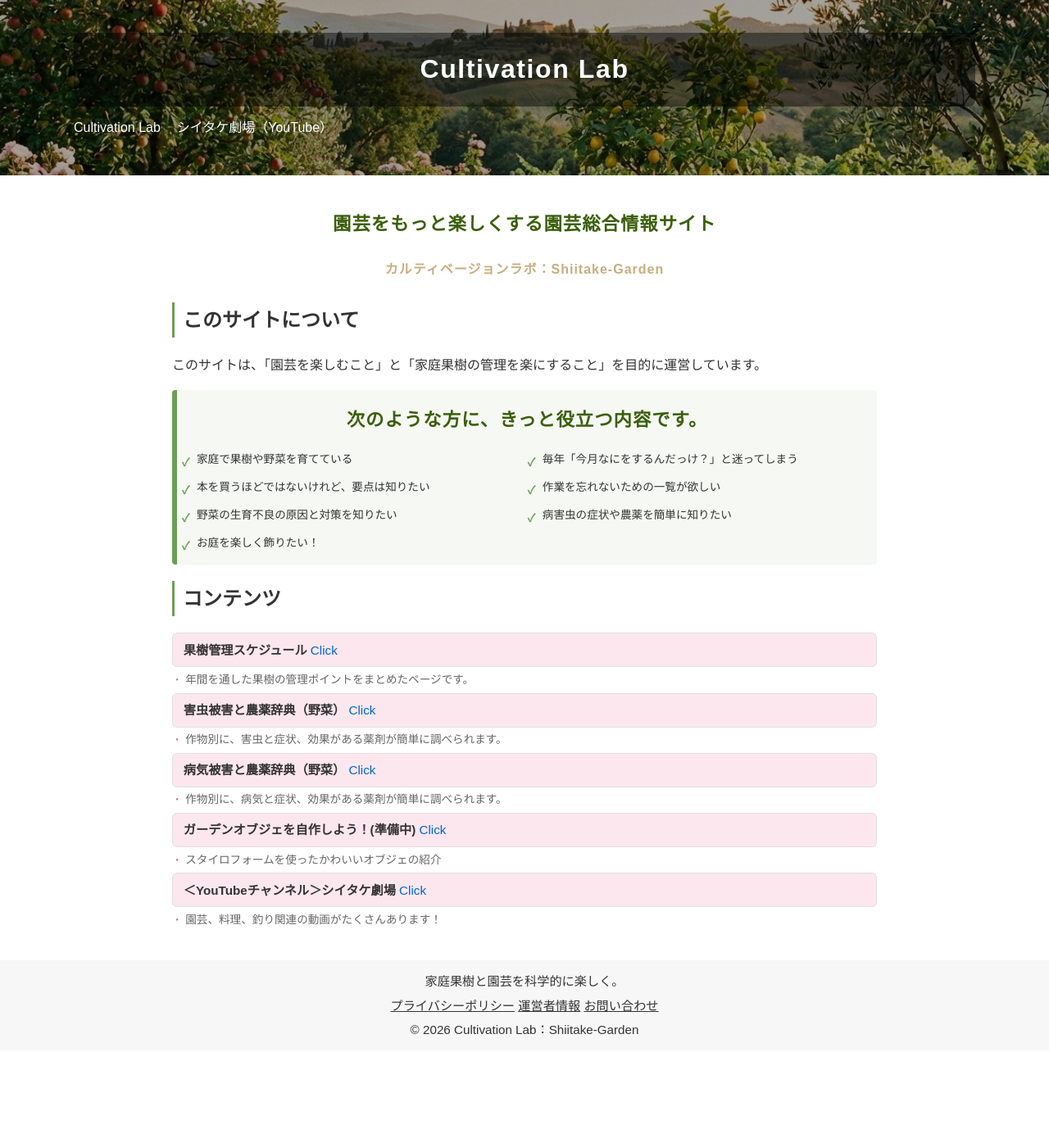
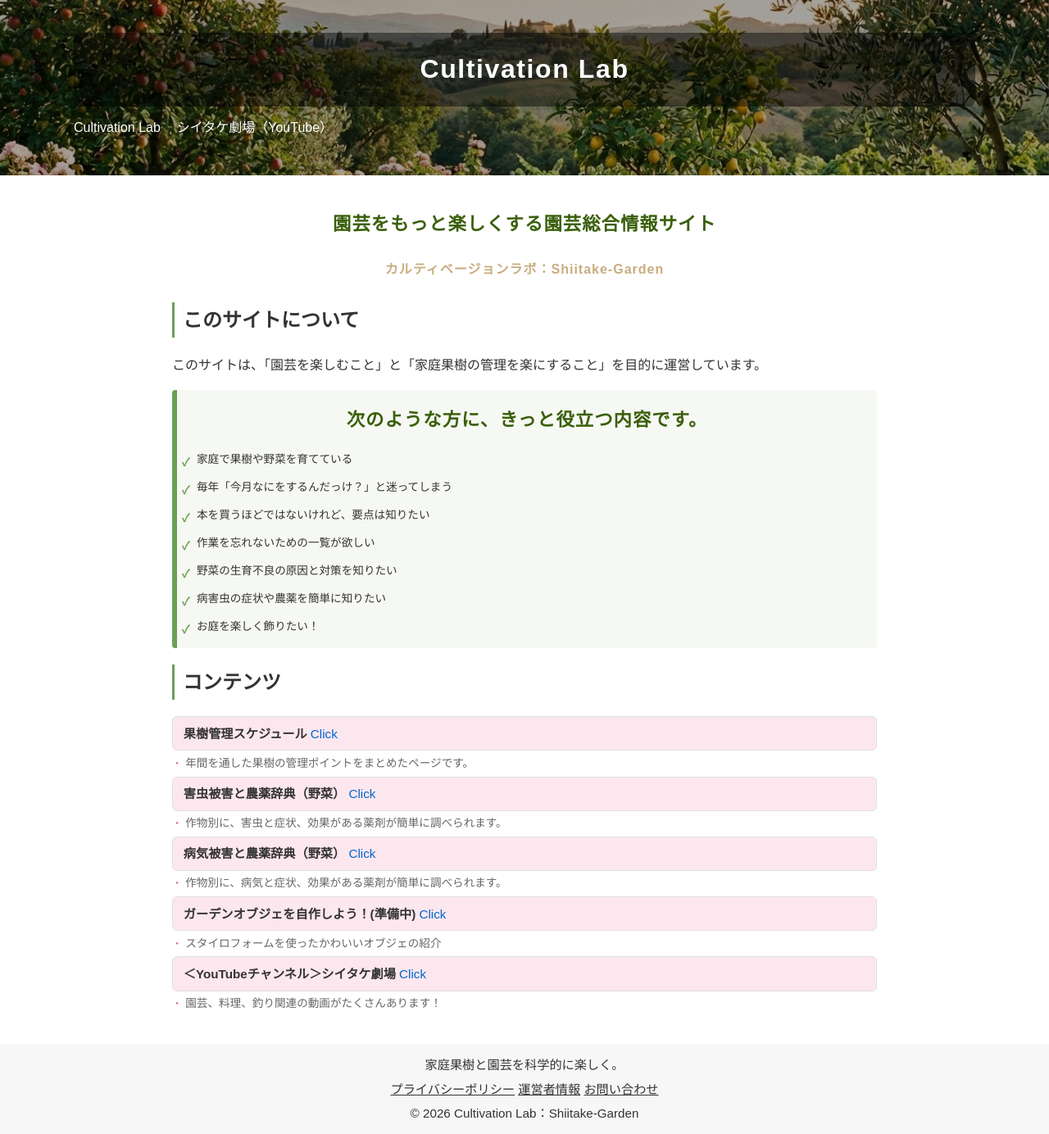
Before and after one commit to shiitake-garden/shiitake-garden.github.io, a Jekyll site: the page built from index.html, in a window 1280 px wide. Shown: the whole page at 82% size. Built offline with Jekyll 4.4.1, drawn with Linux system fonts in a browser that asks for light colours; before the commit the page ends 1282 px from its top, so only the background shows below that.

Commit message:
Update site.css

```diff
--- a/assets/css/site.css
+++ b/assets/css/site.css
@@ -80,7 +80,7 @@ h3 {
 }
 .for-you ul {
   display: grid;
-  grid-template-columns: repeat(2, 1fr); /* 2列 */
+  grid-template-columns: repeat(1, 1fr); /* 2列 */
   gap: 0.04rem 0.1rem; /* 行間・列間の調整 */
   padding-left: 5; /* 左の余白を消す（任意） */
   list-style-position: inside; /* ●を内側に */
```
